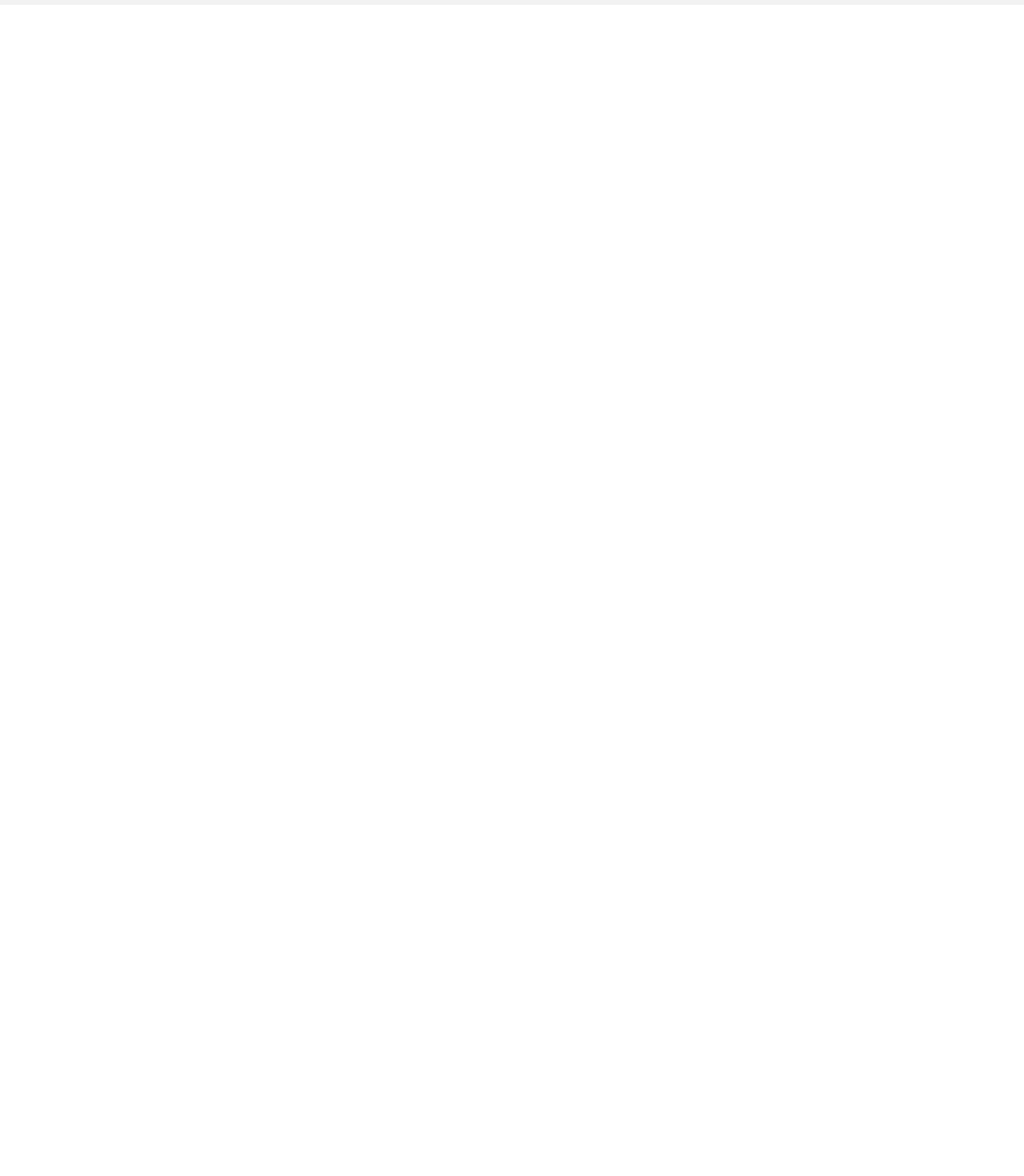
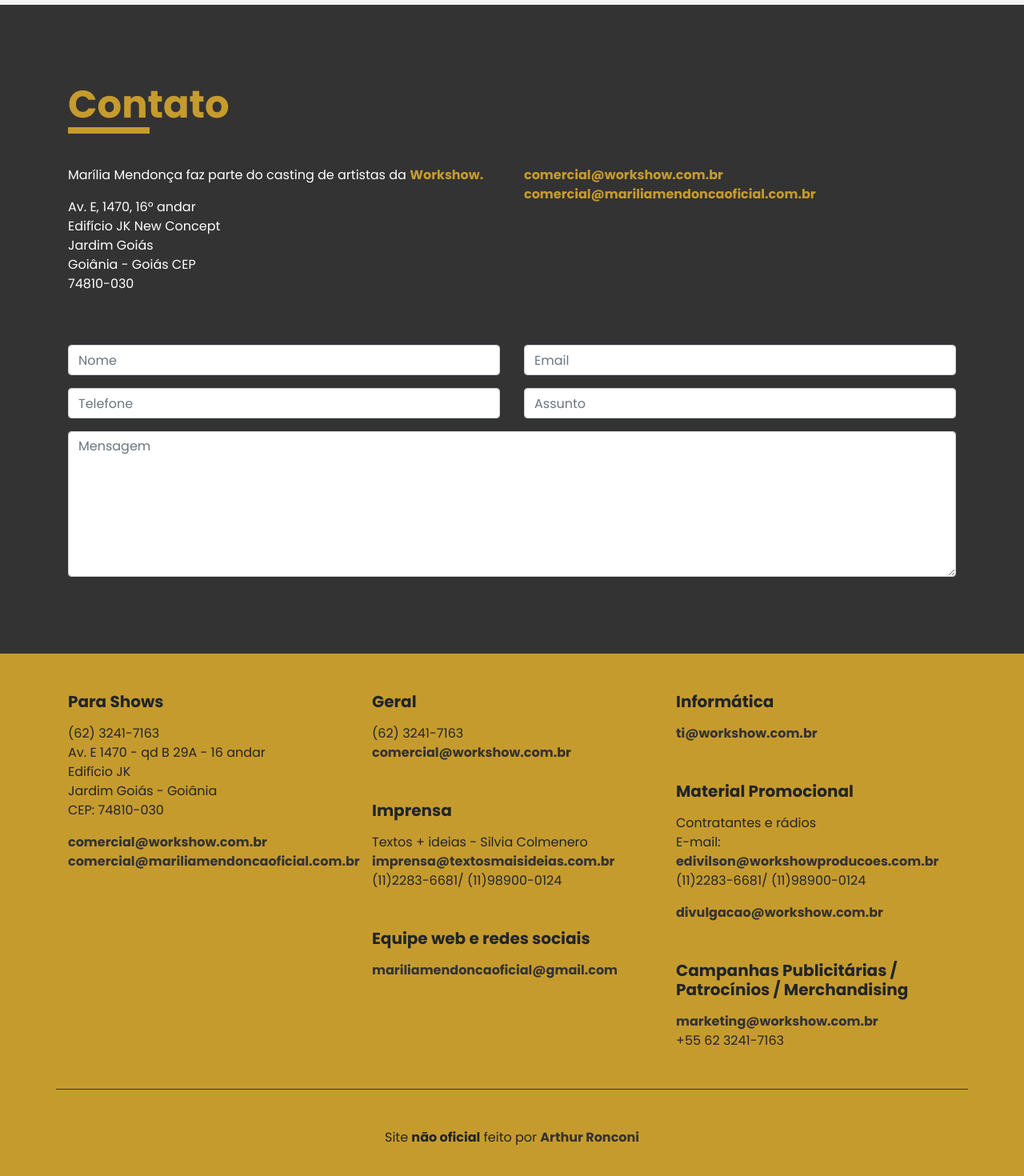
Before and after one commit to arthur-ronconi/marilia-mendonca, a Next.js app: page / in a window 1280 px wide. Shown: the part 3811-5281 px from the top of the page at 80% size. Before the commit the page ends 3817 px from the top, so only its background shows below. Built offline with nearby package versions, Linux system fonts and the light colour scheme.

Commit message:
finished content

```diff
--- a/package.json
+++ b/package.json
@@ -9,6 +9,7 @@
   },
   "dependencies": {
     "bootstrap": "^4.5.3",
+    "newsapi": "^2.4.1",
     "next": "9.5.5",
     "react": "16.14.0",
     "react-dom": "16.14.0",
--- a/pages/api/hello.js
+++ /dev/null
@@ -1,6 +0,0 @@
-// Next.js API route support: https://nextjs.org/docs/api-routes/introduction
-
-export default (req, res) => {
-  res.statusCode = 200
-  res.json({ name: 'John Doe' })
-}
--- a/pages/index.jsx
+++ b/pages/index.jsx
@@ -3,6 +3,8 @@ import Hero from "../sections/hero";
 import News from "../sections/news";
 import Cta from "../sections/cta";
 import Gallery from "../sections/gallery";
+import Contact from "../sections/contact";
+import Footer from "../sections/footer";
 
 export default function Home() {
   return (
@@ -25,6 +27,8 @@ export default function Home() {
       <section className="section py-0">
         <Gallery title="Vídeos" />
       </section>
+      <Contact />
+      <Footer />
     </div>
   );
 }
--- /dev/null
+++ b/sections/contact.jsx
@@ -0,0 +1,109 @@
+export default function Contact() {
+  return (
+    <div className="contact">
+      <section className="section">
+        <div className="container">
+          <div className="row">
+            <div className="col">
+              <h2>Contato</h2>
+            </div>
+          </div>
+          <div className="row">
+            <div className="col-6">
+              <p>
+                Marília Mendonça faz parte do casting de artistas da{" "}
+                <span className="strong">Workshow.</span>
+              </p>
+              <p>
+                Av. E, 1470, 16º andar
+                <br /> Edifício JK New Concept <br />
+                Jardim Goiás <br />
+                Goiânia - Goiás CEP
+                <br />
+                74810-030
+              </p>
+            </div>
+            <div className="col-6">
+              <p>
+                <a href="#">comercial@workshow.com.br</a>
+                <br />
+                <a href="#">comercial@mariliamendoncaoficial.com.br</a>
+              </p>
+
+              <a href="#"></a>
+            </div>
+            <div className="col-12">
+              <form className="pt-5">
+                <div className="row pb-3">
+                  <div className="col">
+                    <input
+                      type="text"
+                      name="name"
+                      className="form-control"
+                      placeholder="Nome"
+                    />
+                  </div>
+                  <div className="col">
+                    <input
+                      type="text"
+                      name="email"
+                      className="form-control"
+                      placeholder="Email"
+                    />
+                  </div>
+                </div>
+                <div className="row pb-3">
+                  <div className="col">
+                    <input
+                      type="text"
+                      name="phone"
+                      className="form-control"
+                      placeholder="Telefone"
+                    />
+                  </div>
+                  <div className="col">
+                    <input
+                      type="text"
+                      name="subject"
+                      className="form-control"
+                      placeholder="Assunto"
+                    />
+                  </div>
+                </div>
+
+                <textarea
+                  name="message"
+                  id="message"
+                  rows="7"
+                  className="w-100 form-control"
+                  placeholder="Mensagem"
+                ></textarea>
+              </form>
+            </div>
+          </div>
+        </div>
+        <style jsx>{`
+          .section {
+            background-color: #333;
+            padding: 6rem 0;
+          }
+          h2 {
+            color: #c69b2e;
+            padding-bottom: 2rem;
+          }
+          p {
+            color: #fff;
+          }
+          a {
+            color: #c69b2e;
+            font-weight: 700;
+          }
+          .strong {
+            font-weight: 700;
+            color: #c69b2e;
+          }
+        `}</style>
+      </section>
+    </div>
+  );
+}
--- /dev/null
+++ b/sections/footer.jsx
@@ -0,0 +1,108 @@
+export default function Footer() {
+  return (
+    <section className="footer">
+      <div className="section">
+        <div className="container">
+          <div className="row">
+            <div className="col-4">
+              <h5>Para Shows</h5>
+              <p>
+                (62) 3241-7163
+                <br />
+                Av. E 1470 - qd B 29A - 16 andar
+                <br />
+                Edifício JK
+                <br />
+                Jardim Goiás - Goiânia
+                <br />
+                CEP: 74810-030
+              </p>
+              <p>
+                <a href="#">comercial@workshow.com.br</a>
+                <br />
+                <a href="#">comercial@mariliamendoncaoficial.com.br</a>
+              </p>
+            </div>
+            <div className="col-4">
+              <div className="footer-group">
+                <h5>Geral</h5>
+                <p>
+                  (62) 3241-7163
+                  <br />
+                  <a href="#">comercial@workshow.com.br</a>
+                </p>
+              </div>
+              <div className="footer-group">
+                <h5>Imprensa</h5>
+                <p>
+                  Textos + ideias - Silvia Colmenero
+                  <br />
+                  <a href="#">imprensa@textosmaisideias.com.br</a>
+                  <br />
+                  (11)2283-6681/ (11)98900-0124
+                </p>
+              </div>
+              <div className="footer-group">
+                <h5>Equipe web e redes sociais</h5>
+                <p>
+                  <a href="#">mariliamendoncaoficial@gmail.com</a>
+                </p>
+              </div>
+            </div>
+            <div className="col-4">
+              <div className="footer-group">
+                <h5>Informática</h5>
+                <p>
+                  <a href="#">ti@workshow.com.br</a>
+                </p>
+              </div>
+              <div className="footer-group">
+                <h5>Material Promocional</h5>
+                <p>
+                  Contratantes e rádios <br />
+                  E-mail: <a href="#">edivilson@workshowproducoes.com.br</a>
+                  <br />
+                  (11)2283-6681/ (11)98900-0124
+                </p>
+                <p>
+                  <a href="#">divulgacao@workshow.com.br</a>
+                </p>
+              </div>
+              <div className="footer-group">
+                <h5>Campanhas Publicitárias / Patrocínios / Merchandising</h5>
+                <p>
+                  <a href="#">marketing@workshow.com.br</a>
+                  <br />
+                  +55 62 3241-7163
+                </p>
+              </div>
+            </div>
+          </div>
+          <div className="row border-top border-dark py-5 d-flex justify-content-center">
+            <p className="text-center">
+              Site <strong>não oficial</strong> feito por{" "}
+              <a href="#">Arthur Ronconi</a>
+            </p>
+          </div>
+        </div>
+      </div>
+      <style jsx>
+        {`
+          h5 {
+            margin-bottom: 1rem;
+          }
+          a {
+            font-weight: 700;
+            color: #333;
+          }
+          .footer {
+            background-color: #c69b2e;
+          }
+          .footer-group {
+            margin-bottom: 3rem;
+          }
+        `}
+      </style>
+    </section>
+  );
+}
```
Also changed, not shown: test.js (added, +12 -0 lines), utils/api.js (added, +7 -0 lines), 1 other file (tests, documents, lock files or other folders).
